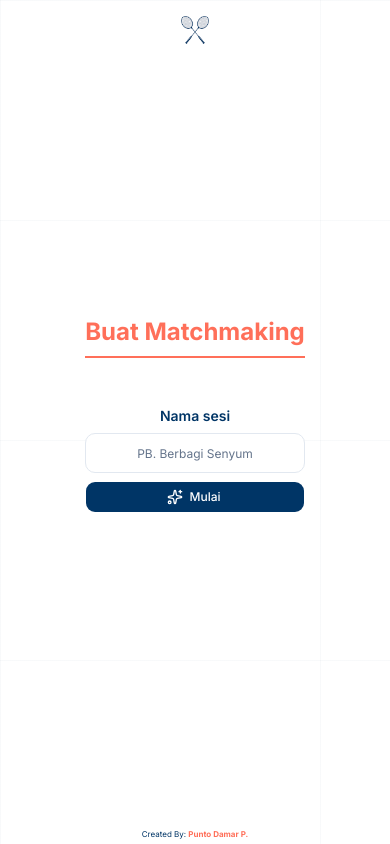
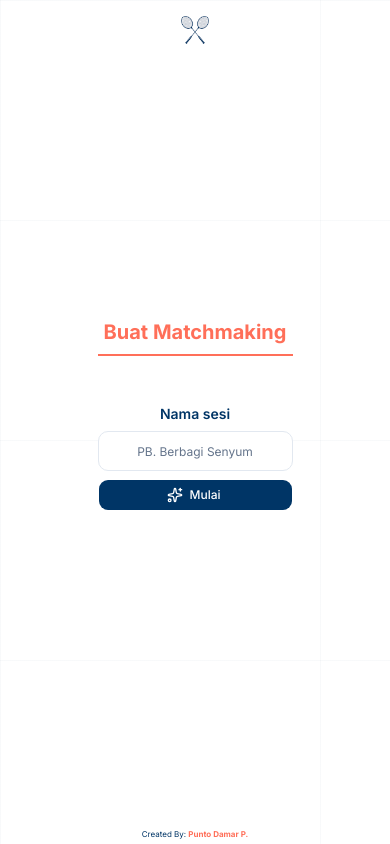
Before and after one commit to puntodamar/adu-raket-matchmaking-engine, a Next.js app: page /matchmaking/create in a window 390 px wide. Built offline with nearby package versions, Linux system fonts and the light colour scheme.

Commit message:
update: heading

```diff
--- a/components/Heading.tsx
+++ b/components/Heading.tsx
@@ -13,7 +13,7 @@ export default function Heading({children, as = 'h1', className, ...props}: Head
     return (
         <Tag
             className={cn(
-                "text-heading text-center text-coral text-2xl font-bold border-b-2 border-coral pb-2 mb-4",
+                "text-heading text-center text-coral text-xl md:text-2xl font-bold border-b-2 border-coral pb-2 mb-4",
                 className
             )}
             {...props}
```
